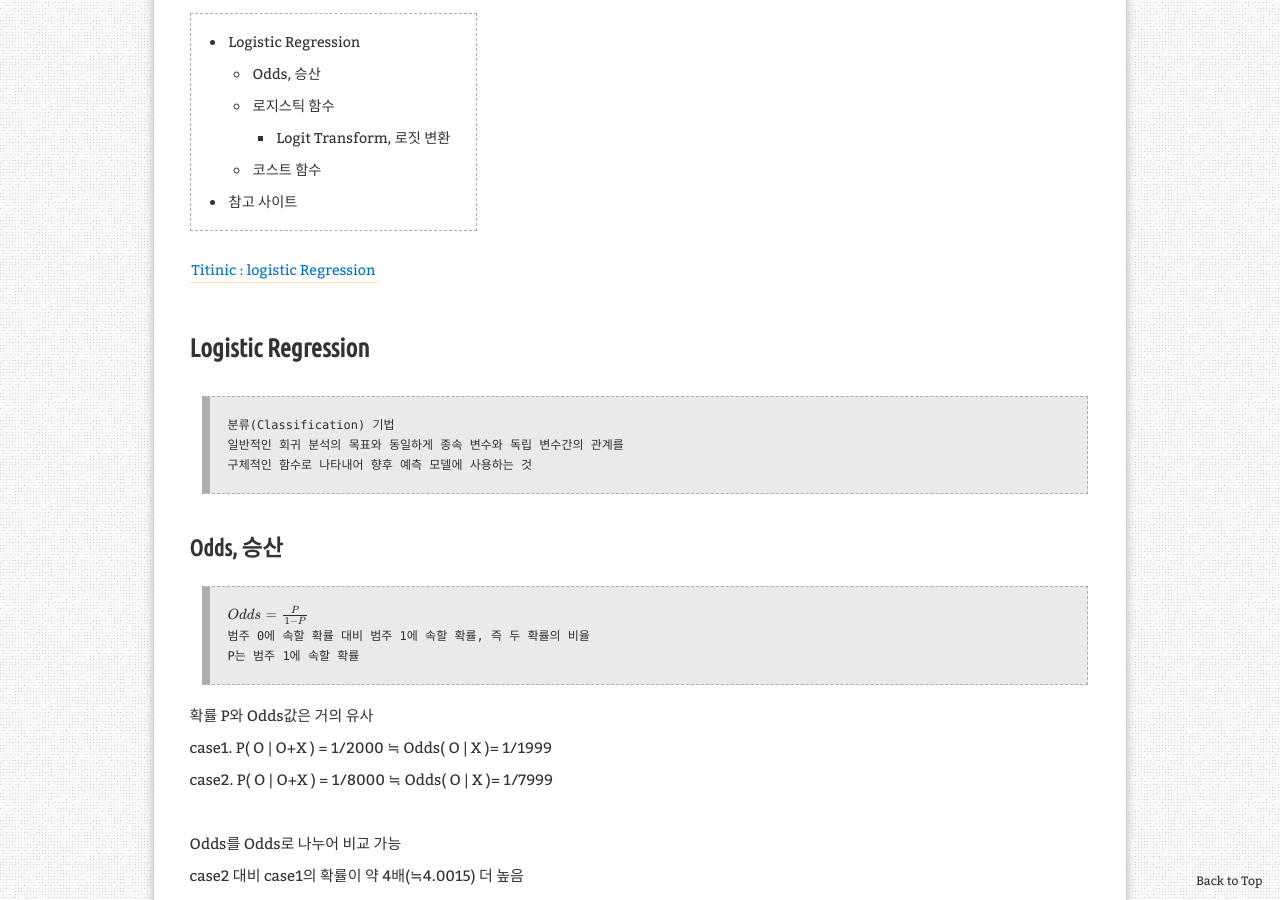
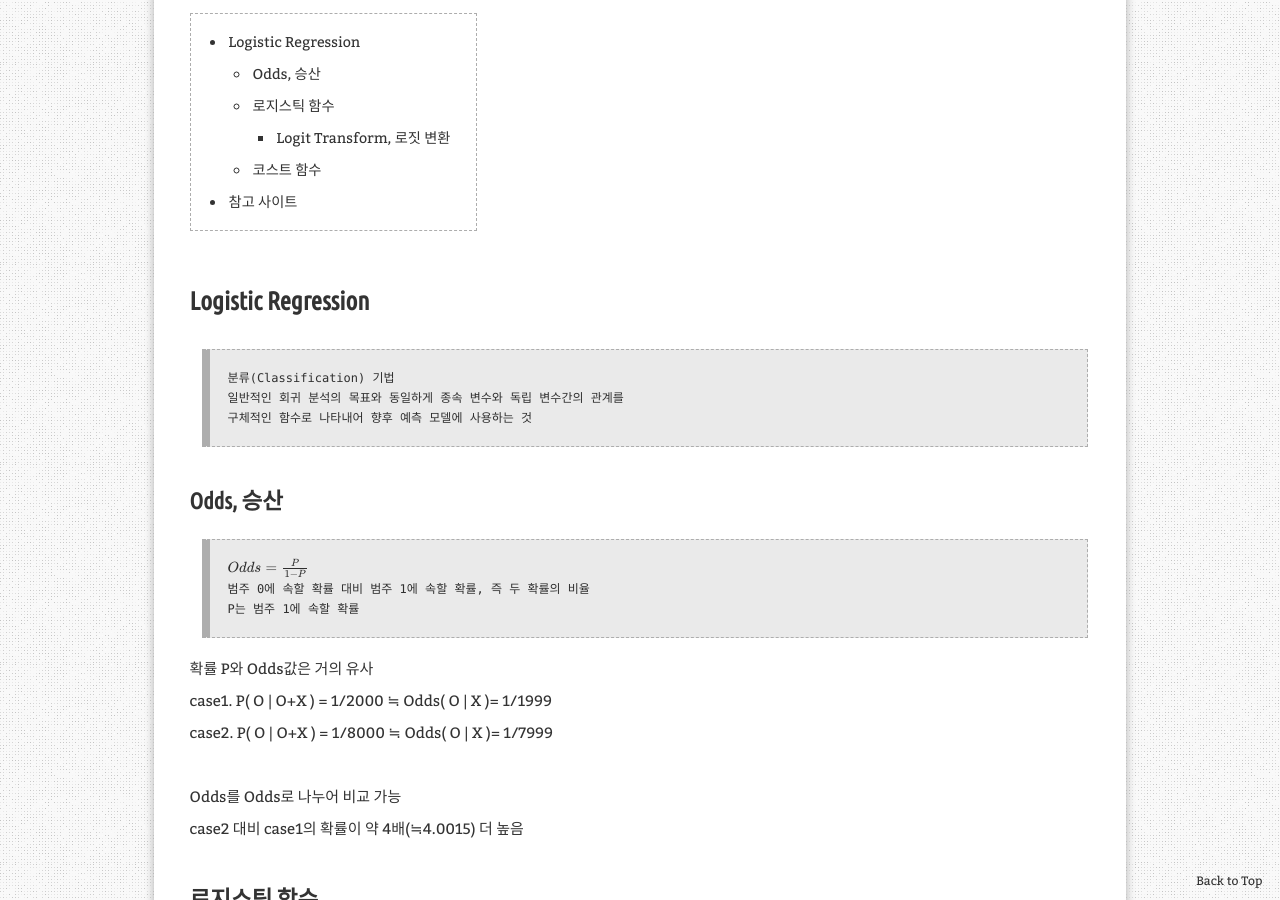
Before and after one commit to aristohyun/aristohyun.github.io, a Jekyll site: the page built from _posts/2021-07-01-Logistic-Regression.md, in a window 1280 px wide and 900 px high, scrolled down 336 px. Built offline with Jekyll 4.4.1, drawn with Linux system fonts in a browser that asks for light colours; formulas are drawn with MathJax 3; comment, search, counter and statistics services are not loaded.

Commit message:
Update 2021-07-01-Logistic-Regression.md

```diff
--- a/_posts/2021-07-01-Logistic-Regression.md
+++ b/_posts/2021-07-01-Logistic-Regression.md
@@ -11,9 +11,6 @@ redirect_from:
 
 * Kramdown table of contents
 {:toc .toc}
-
-
-[Titinic : logistic Regression](https://www.kaggle.com/mnassrib/titanic-logistic-regression-with-python){: target="_ blank"}
 
 
 # Logistic Regression
```
